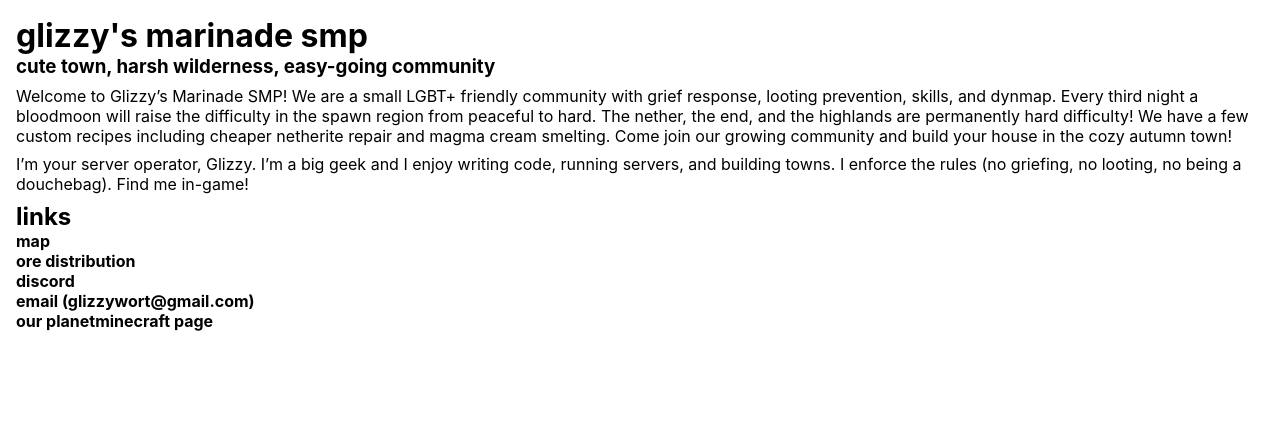
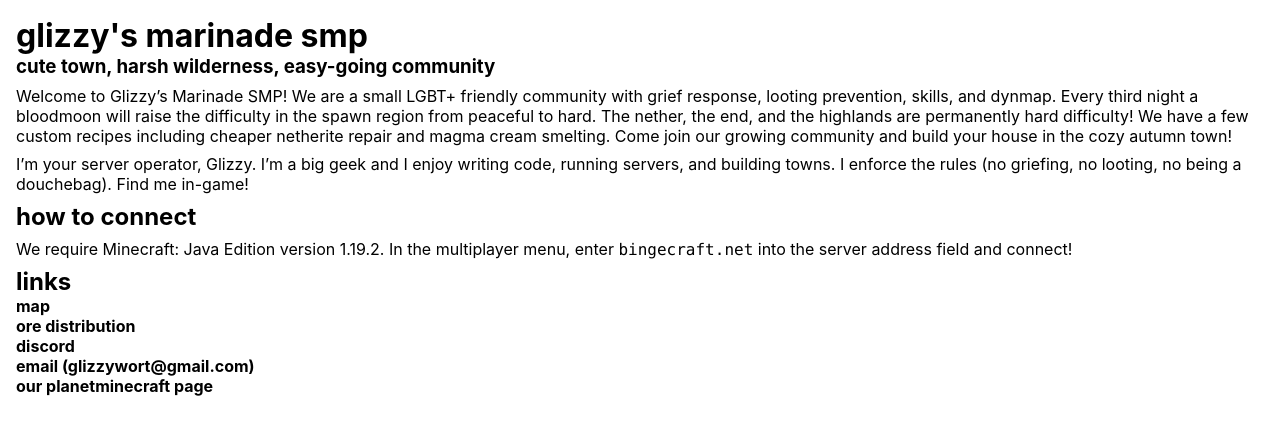
Before and after one commit to bingecraft-net/webapp, a React (Create React App) app in the folder webapp/: page / in a window 1280 px wide. Shown: the top 434 px of the page. Built offline with nearby package versions, Linux system fonts and the light colour scheme.

Commit message:
add connection details

```diff
--- a/webapp/src/App.tsx
+++ b/webapp/src/App.tsx
@@ -20,6 +20,16 @@ export default function App() {
         writing code, running servers, and building towns. I enforce the
         rules (no griefing, no looting, no being a douchebag). Find me
         in-game!
+      </Text>
+      <h2>how to connect</h2>
+      <Text>
+        We require Minecraft: Java Edition version 1.19.2. In the
+        multiplayer menu, enter{' '}
+        <code
+        >
+          bingecraft.net
+        </code>{' '}
+        into the server address field and connect!
       </Text>
       <h2>links</h2>
       <p>
```
